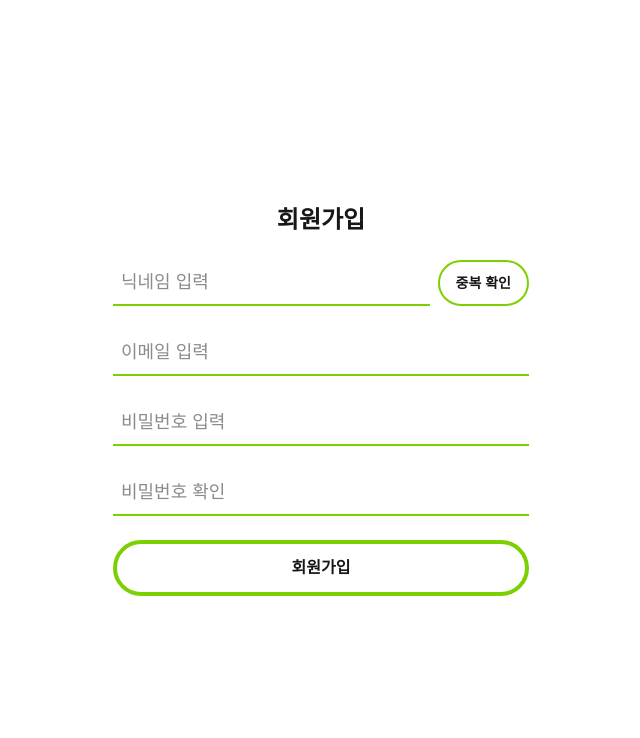
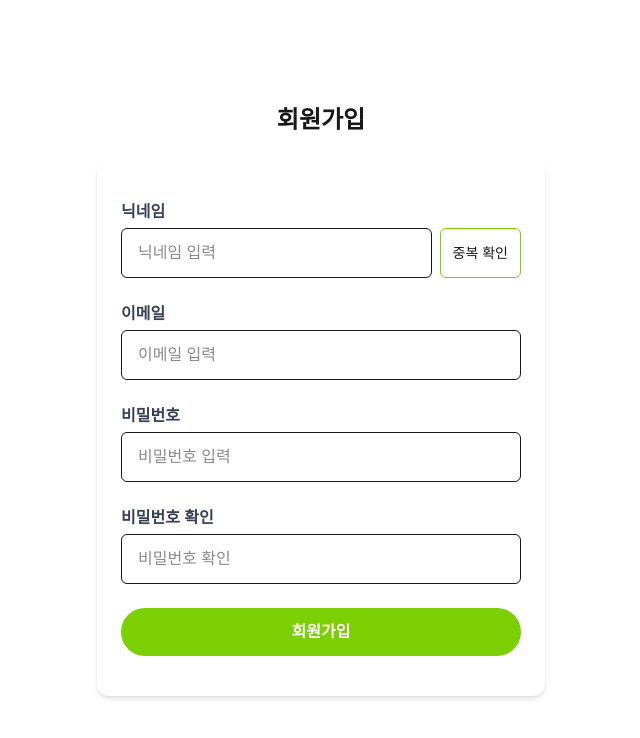
Before and after one commit to heeoneie/cote-is-really-cute, a Next.js app: page /join in a window 1280 px wide. Shown: the top 738 px of the page, without its empty margins (319-959 px from the left). Built offline with nearby package versions, Linux system fonts and the light colour scheme.

Commit message:
refactor: Add nickName check custom hook

```diff
--- a/src/components/join/JoinForm.tsx
+++ b/src/components/join/JoinForm.tsx
@@ -1,33 +1,38 @@
 'use client';
 
-import { useForm } from 'react-hook-form';
+import { FormProvider, useForm } from 'react-hook-form';
 import { yupResolver } from '@hookform/resolvers/yup';
 import { joinSchema, JoinFormValues } from '@schema/joinSchema';
-import { useState } from 'react';
-import { checkNickName, join } from '@api/auth';
+import { join } from '@api/auth';
 import { useRouter } from 'next/navigation';
 import NickNameInput from '@components/join/NickNameInput';
 import TextInput from '@components/join/TextInput';
 import SubmitButton from '@components/join/SubmitButton';
+import { useCheckNickName } from '@hooks/useCheckNickName';
 
 export default function JoinForm() {
     const router = useRouter();
-    const [nickNameMessage, setNickNameMessage] = useState('');
-    const [nicknameAvailable, setNicknameAvailable] = useState(false);
+
+    const methods = useForm<JoinFormValues>({
+        resolver: yupResolver(joinSchema),
+        mode: 'onBlur',
+    });
 
     const {
         register,
         handleSubmit,
         formState: { errors },
-        watch,
         setError,
-    } = useForm<JoinFormValues>({
-        resolver: yupResolver(joinSchema),
-        mode: 'onBlur',
-    });
+    } = methods;
+
+    const {
+        handleCheckNickName,
+        nickNameMessage,
+        nickNameAvailable,
+    } = useCheckNickName();
 
     const onSubmit = async (data: JoinFormValues) => {
-        if (!nicknameAvailable) {
+        if (!nickNameAvailable) {
             setError('nickName', {
                 message: '닉네임 중복 확인을 해주세요!',
             });
@@ -43,38 +48,19 @@ export default function JoinForm() {
         }
     };
 
-    const handleCheckNickName = async () => {
-        const nickName = watch('nickName');
-        if (!nickName) return;
-
-        try {
-            const res = await checkNickName(nickName);
-            if (res.available) {
-                setNicknameAvailable(true);
-                setNickNameMessage('사용 가능한 닉네임입니다!');
-            } else {
-                setNicknameAvailable(false);
-                setNickNameMessage('이미 사용 중인 닉네임입니다.');
-            }
-        } catch (err: any) {
-            setNicknameAvailable(false);
-            setNickNameMessage(err?.message || '닉네임 확인 중 오류 발생');
-        }
-    };
-
     return (
+        <FormProvider {...methods}>
             <form
                 onSubmit={handleSubmit(onSubmit)}
-            className="space-y-6 w-full max-w-md px-4"
+                className="space-y-6 w-full max-w-md px-6 py-10 bg-white rounded-xl shadow-md"
             >
                 <NickNameInput
                     register={register}
                     errors={errors}
+                    nickNameMessage={nickNameMessage}
+                    nickNameAvailable={nickNameAvailable}
                     handleCheckNickName={handleCheckNickName}
-                nicknameMessage={nickNameMessage}
-                nicknameAvailable={nicknameAvailable}
                 />
-
                 <TextInput
                     label="email"
                     type="email"
@@ -82,7 +68,6 @@ export default function JoinForm() {
                     register={register}
                     errors={errors}
                 />
-
                 <TextInput
                     label="password"
                     type="password"
@@ -90,7 +75,6 @@ export default function JoinForm() {
                     register={register}
                     errors={errors}
                 />
-
                 <TextInput
                     label="confirmPassword"
                     type="password"
@@ -98,8 +82,8 @@ export default function JoinForm() {
                     register={register}
                     errors={errors}
                 />
-
                 <SubmitButton text="회원가입" />
             </form>
+        </FormProvider>
     );
 }
--- a/src/components/join/NickNameInput.tsx
+++ b/src/components/join/NickNameInput.tsx
@@ -1,42 +1,50 @@
-'use client';
-
-import { FieldErrors, UseFormRegister } from 'react-hook-form';
+import { UseFormRegister, FieldErrors } from 'react-hook-form';
 import { JoinFormValues } from '@schema/joinSchema';
 
 interface NickNameInputProps {
     register: UseFormRegister<JoinFormValues>;
     errors: FieldErrors<JoinFormValues>;
-    handleCheckNickName: () => void;
-    nicknameMessage: string;
-    nicknameAvailable: boolean;
+    nickNameMessage: string;
+    nickNameAvailable: boolean;
+    handleCheckNickName: (nickName: string) => void;
 }
 
 export default function NickNameInput({
                                           register,
                                           errors,
+                                          nickNameMessage,
+                                          nickNameAvailable,
                                           handleCheckNickName,
-                                          nicknameMessage,
-                                          nicknameAvailable,
                                       }: NickNameInputProps) {
     return (
         <div>
+            <label className="block mb-1 font-semibold text-gray-700">닉네임</label>
             <div className="flex gap-2">
                 <input
                     {...register('nickName')}
+                    name="nickName"
                     type="text"
                     placeholder="닉네임 입력"
-                    className="w-full border-b-2 border-lime-500 px-2 py-2 outline-none text-lg"
+                    className="flex-1 px-4 py-3 border rounded-md focus:outline-none focus:ring-2 focus:ring-lime-400 transition"
                 />
                 <button
                     type="button"
-                    onClick={handleCheckNickName}
-                    className="whitespace-nowrap px-4 py-2 border-2 border-lime-500 rounded-full font-semibold text-sm hover:bg-lime-100 transition"
+                    className="px-3 py-2 text-sm font-medium border border-lime-500 rounded-md hover:bg-lime-50 transition"
+                    onClick={() => {
+                        const input = document.querySelector(
+                            'input[name="nickName"]'
+                        ) as HTMLInputElement;
+                        handleCheckNickName(input?.value || '');
+                    }}
                 >
                     중복 확인
                 </button>
             </div>
-            <p className={`text-sm mt-1 ${nicknameAvailable ? 'text-cyan-500' : 'text-red-500'}`}>
-                {nicknameMessage || errors.nickName?.message}
+            {errors.nickName && (
+                <p className="text-sm text-red-500 mt-1">{errors.nickName.message}</p>
+            )}
+            <p className={`text-sm mt-1 ${nickNameAvailable ? 'text-green-500' : 'text-red-500'}`}>
+                {nickNameMessage}
             </p>
         </div>
     );
--- a/src/components/join/SubmitButton.tsx
+++ b/src/components/join/SubmitButton.tsx
@@ -6,7 +6,7 @@ export default function SubmitButton({ text }: SubmitButtonProps) {
     return (
         <button
             type="submit"
-            className="w-full py-3 border-4 border-lime-500 rounded-full font-bold hover:bg-lime-100 transition"
+            className="w-full py-3 bg-lime-500 text-white font-semibold rounded-full hover:bg-lime-600 transition"
         >
             {text}
         </button>
--- a/src/components/join/TextInput.tsx
+++ b/src/components/join/TextInput.tsx
@@ -20,11 +20,16 @@ export default function TextInput({
                                   }: TextInputProps) {
     return (
         <div>
+            <label className="block mb-1 font-semibold text-gray-700">
+                {label === 'confirmPassword' ? '비밀번호 확인' :
+                    label === 'password' ? '비밀번호' :
+                        label === 'email' ? '이메일' : label}
+            </label>
             <input
                 {...register(label)}
                 type={type}
                 placeholder={placeholder}
-                className="w-full border-b-2 border-lime-500 px-2 py-2 outline-none text-lg"
+                className="w-full px-4 py-3 border rounded-md focus:outline-none focus:ring-2 focus:ring-lime-400 transition"
             />
             {errors[label] && (
                 <p className="text-sm text-red-500 mt-1">{errors[label]?.message}</p>
--- /dev/null
+++ b/src/hooks/useCheckNickName.ts
@@ -0,0 +1,29 @@
+import { useState } from 'react';
+import { checkNickName } from '@api/auth';
+
+export function useCheckNickName() {
+    const [nickNameMessage, setNickNameMessage] = useState('');
+    const [nickNameAvailable, setNickNameAvailable] = useState(false);
+
+    const handleCheckNickName = async (nickName: string) => {
+        try {
+            const response = await checkNickName(nickName);
+            if (response.available) {
+                setNickNameMessage('사용 가능한 닉네임입니다.');
+                setNickNameAvailable(true);
+            } else {
+                setNickNameMessage('이미 사용 중인 닉네임입니다.');
+                setNickNameAvailable(false);
+            }
+        } catch (error) {
+            setNickNameMessage('닉네임 확인 중 오류가 발생했습니다.');
+            setNickNameAvailable(false);
+        }
+    };
+
+    return {
+        nickNameMessage,
+        nickNameAvailable,
+        handleCheckNickName,
+    };
+}
```
Lines whose indentation alone changed are shown as unchanged.
